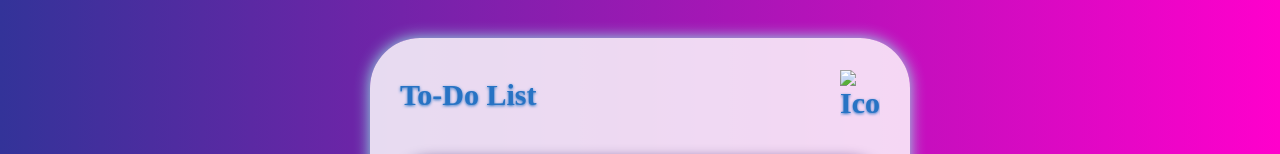
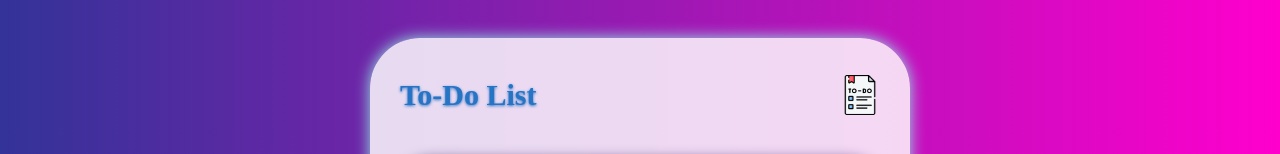
Before and after one commit to Aswin-26/To-Do-List, a plain HTML site: page index.html in a window 1280 px wide. Shown: the part 122-276 px from the top of the page. Drawn offline with Linux system fonts and the light colour scheme; the site is published under a folder, as on GitHub Pages, so addresses that start at the root find nothing; a web font is replaced by a local one.

Commit message:
icon not showing issue fixed : icon image location updated

```diff
--- a/index.html
+++ b/index.html
@@ -10,7 +10,7 @@
 <body>
 
     <div class="todo-app">
-        <h2>To-Do List <img src="/images/icon.png" alt="Icon"></h2>
+        <h2>To-Do List <img src="./images/icon.png" alt="Icon"></h2>
 
         <div class="row">
             <input type="text" id="input-box"
```
